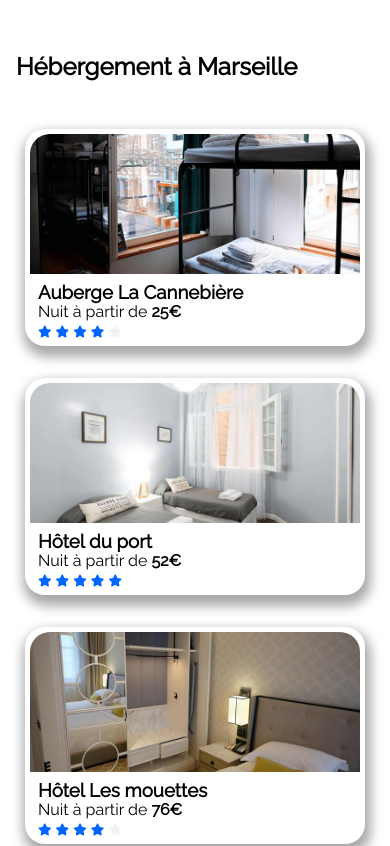
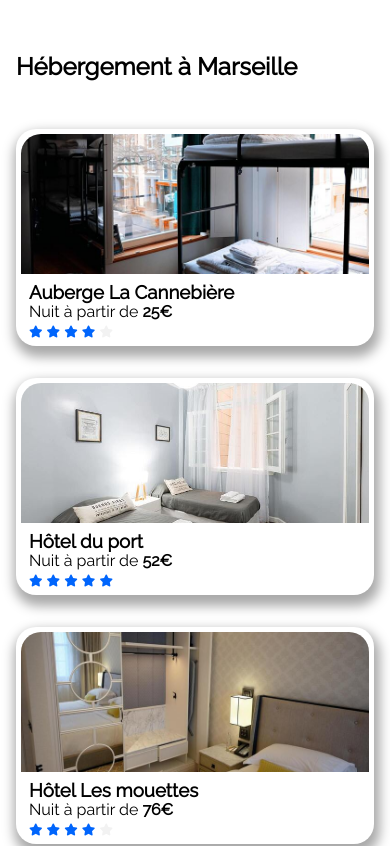
Before and after one commit to Yan-Coquoz/Booki, a plain HTML site: page index.html in a window 390 px wide. Shown: the part 1220-2066 px from the top of the page. Drawn offline with Linux system fonts and the light colour scheme.

Commit message:
bugfix sur la width des cartes de l'hébergement

```diff
--- a/css/stylePhone.css
+++ b/css/stylePhone.css
@@ -122,7 +122,8 @@
     justify-content: center;
   }
   .hebergement_card {
-    width: 330px;
+    width: 100%;
+    margin: 16px 16px;
   }
   #aside__block {
     width: 100%;
```
